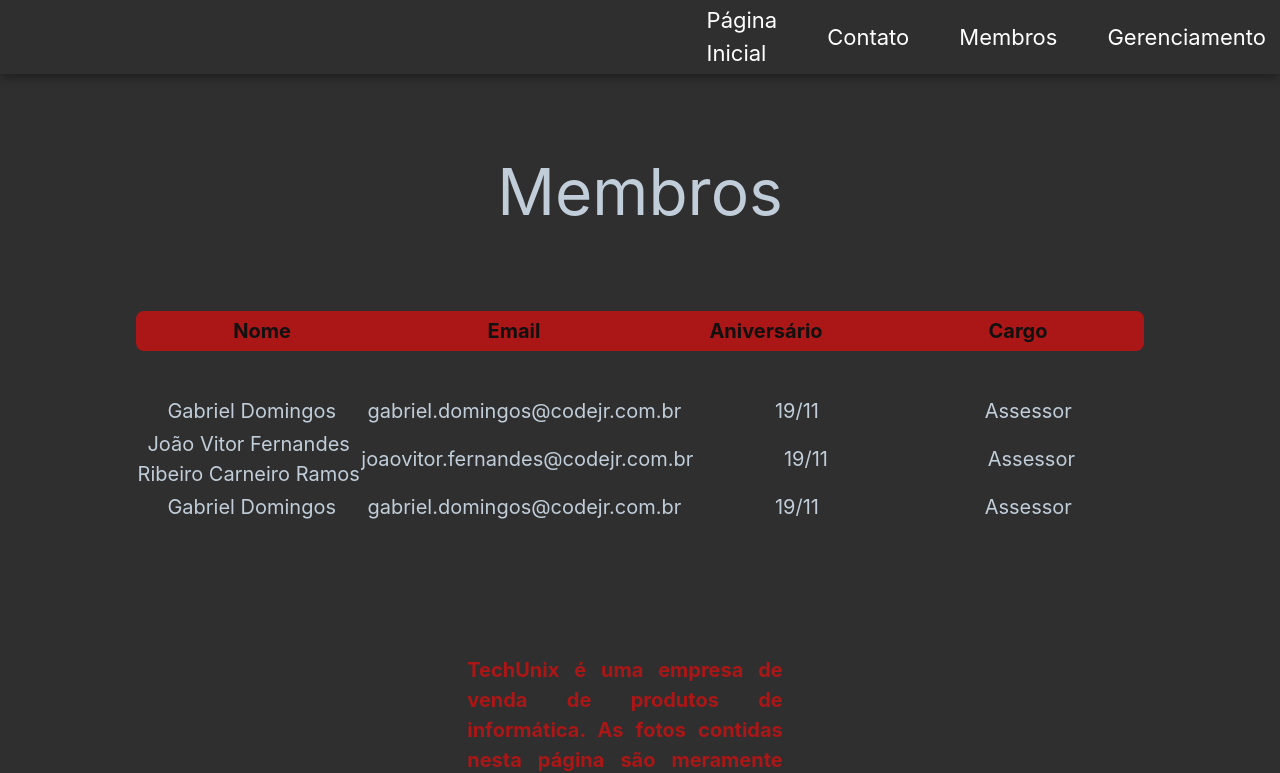
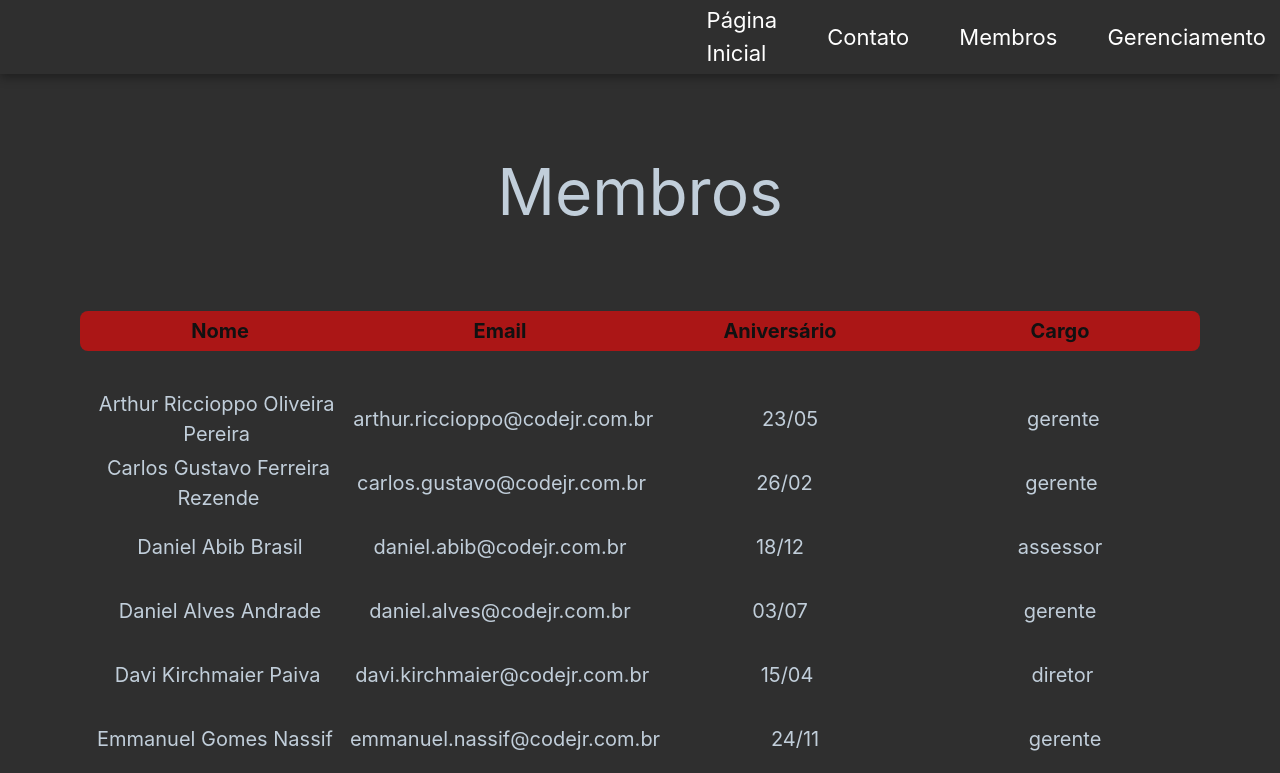
Before and after one commit to gabrields03/Desafio-Next-Codejr, a Next.js app: page /membros in a window 1280 px wide. Shown: the top 773 px of the page. Built offline with nearby package versions, Linux system fonts and the light colour scheme; data requests are answered from the project's data file.

Commit message:
Listagem de membros

```diff
--- a/db.json
+++ b/db.json
@@ -1,5 +1,5 @@
 {
-    "membros": [
+    "code": [
         {
             "id": 1,
             "name": "Arthur Riccioppo Oliveira Pereira",
--- a/package.json
+++ b/package.json
@@ -18,6 +18,7 @@
     "@types/node": "20.5.0",
     "@types/react": "18.2.20",
     "@types/react-dom": "18.2.7",
+    "axios": "^1.5.0",
     "eslint": "8.47.0",
     "eslint-config-next": "13.4.13",
     "framer-motion": "^10.15.1",
--- a/src/components/Section/index.tsx
+++ b/src/components/Section/index.tsx
@@ -29,6 +29,7 @@ export function SectionIndexProducts() {
             <TitleIndex text={"Produtos em destaque"} />
             <HStack
                 spacing={24}
+                flexDirection={['column', 'column', 'column', 'column', 'row']}
             >
                 <Card src={"/computador.png"} alt={"Computador"} text={"Computador Gamer, Intel i7-13400, GeForce RTX 3060"} text2={"R$ 6.500,90"} />
                 <Card src={"/headseat.png"} alt={"Headseat"} text={"Fone de ouvido Tune 720BT, Wireless, Branco"} text2={"R$ 260,90"} />
--- a/src/components/Table/index.tsx
+++ b/src/components/Table/index.tsx
@@ -1,10 +1,27 @@
 import { Grid, GridItem, Stack } from "@chakra-ui/react";
 import { TextBold, TextProducts } from "../Text";
+import React, { useEffect, useState } from "react"
+
+interface Code {
+    id: number;
+    name: string;
+    email: string;
+    aniversario: string;
+    cargo: string;
+}
 
 export function TableMembros() {
+    const [code, setCode] = useState<Code[]>([]);
+
+    useEffect(() => {
+        fetch('http://localhost:3000/code')
+            .then((response) => response.json())
+            .then((data) => setCode(data))
+            .catch((error) => console.log(error));
+    }, []);
     return (
         <Stack
-            w={"90%"}
+            w={"100%"}
             spacing={10}
         >
             <Stack>
@@ -50,129 +67,44 @@ export function TableMembros() {
 
 
             <Stack>
-
+            {code.map((code)=>(
                 <Grid templateColumns='repeat(4, 1fr)' gap={0}>
                     <GridItem
                         display={"flex"}
                         justifyContent={"center"}
                         alignItems={"center"}
-                        h={10}
+                        h={14}
                         borderRadius={"8px 0px 0px 8px"}
                     >
-                        <TextProducts size={"20px"} textAlign={"center"} text={"Gabriel Domingos"} color={"fontColor"} />
+                        <TextProducts size={"20px"} textAlign={"center"} text={code.name} color={"fontColor"} />
                     </GridItem>
 
                     <GridItem
                         display={"flex"}
                         justifyContent={"center"}
                         alignItems={"center"}
-
                     >
-                        <TextProducts size={"20px"} textAlign={"center"} text={"gabriel.domingos@codejr.com.br"} color={"fontColor"} />
+                        <TextProducts size={"20px"} textAlign={"center"} text={code.email} color={"fontColor"} />
                     </GridItem>
 
                     <GridItem
                         display={"flex"}
                         justifyContent={"center"}
                         alignItems={"center"}
-
                     >
-                        <TextProducts size={"20px"} textAlign={"center"} text={"19/11"} color={"fontColor"} />
+                        <TextProducts size={"20px"} textAlign={"center"} text={code.aniversario} color={"fontColor"} />
                     </GridItem>
 
                     <GridItem
                         display={"flex"}
                         justifyContent={"center"}
                         alignItems={"center"}
-
-
                         borderRadius={"0px 8px 8px 0px"}
                     >
-                        <TextProducts size={"20px"} textAlign={"center"} text={"Assessor"} color={"fontColor"} />
+                        <TextProducts size={"20px"} textAlign={"center"} text={code.cargo} color={"fontColor"} />
                     </GridItem>
                 </Grid>
-
-                <Grid templateColumns='repeat(4, 1fr)' gap={0}>
-                    <GridItem
-                        display={"flex"}
-                        justifyContent={"center"}
-                        alignItems={"center"}
-                        h={10}
-                        borderRadius={"8px 0px 0px 8px"}
-                    >
-                        <TextProducts size={"20px"} textAlign={"center"} text={"João Vitor Fernandes Ribeiro Carneiro Ramos"} color={"fontColor"} />
-                    </GridItem>
-
-                    <GridItem
-                        display={"flex"}
-                        justifyContent={"center"}
-                        alignItems={"center"}
-
-                    >
-                        <TextProducts size={"20px"} textAlign={"center"} text={"joaovitor.fernandes@codejr.com.br"} color={"fontColor"} />
-                    </GridItem>
-
-                    <GridItem
-                        display={"flex"}
-                        justifyContent={"center"}
-                        alignItems={"center"}
-
-                    >
-                        <TextProducts size={"20px"} textAlign={"center"} text={"19/11"} color={"fontColor"} />
-                    </GridItem>
-
-                    <GridItem
-                        display={"flex"}
-                        justifyContent={"center"}
-                        alignItems={"center"}
-
-
-                        borderRadius={"0px 8px 8px 0px"}
-                    >
-                        <TextProducts size={"20px"} textAlign={"center"} text={"Assessor"} color={"fontColor"} />
-                    </GridItem>
-                </Grid>
-
-                <Grid templateColumns='repeat(4, 1fr)' gap={0}>
-                    <GridItem
-                        display={"flex"}
-                        justifyContent={"center"}
-                        alignItems={"center"}
-                        h={10}
-                        borderRadius={"8px 0px 0px 8px"}
-                    >
-                        <TextProducts size={"20px"} textAlign={"center"} text={"Gabriel Domingos"} color={"fontColor"} />
-                    </GridItem>
-
-                    <GridItem
-                        display={"flex"}
-                        justifyContent={"center"}
-                        alignItems={"center"}
-
-                    >
-                        <TextProducts size={"20px"} textAlign={"center"} text={"gabriel.domingos@codejr.com.br"} color={"fontColor"} />
-                    </GridItem>
-
-                    <GridItem
-                        display={"flex"}
-                        justifyContent={"center"}
-                        alignItems={"center"}
-
-                    >
-                        <TextProducts size={"20px"} textAlign={"center"} text={"19/11"} color={"fontColor"} />
-                    </GridItem>
-
-                    <GridItem
-                        display={"flex"}
-                        justifyContent={"center"}
-                        alignItems={"center"}
-
-
-                        borderRadius={"0px 8px 8px 0px"}
-                    >
-                        <TextProducts size={"20px"} textAlign={"center"} text={"Assessor"} color={"fontColor"} />
-                    </GridItem>
-                </Grid>
+  ))}
             </Stack>
         </Stack>
     )
--- a/src/pages/contato.tsx
+++ b/src/pages/contato.tsx
@@ -46,7 +46,7 @@ export default function Contato() {
                 as={"section"}
                 align={"left"}
                 w={"100%"}
-                px={28}
+                px={24}
                 spacing={10}
             >
                 <Stack
```
Also changed, not shown: src/pages/membros.tsx (+8 -3 lines), 1 other file (tests, documents, lock files or other folders).
